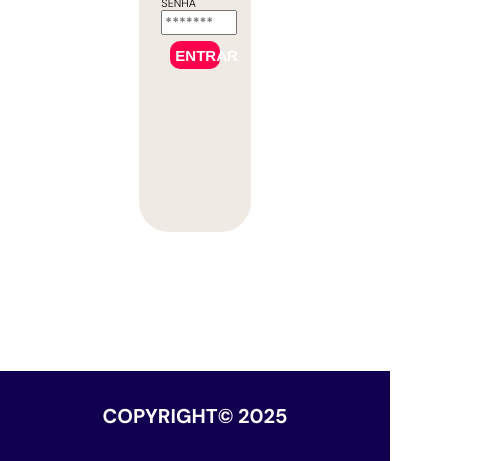
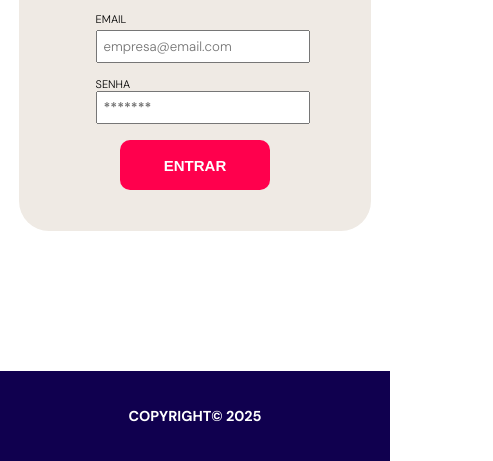
Before and after one commit to grupo-10-2ads-A/FlyOn-Aplicacao, a website: page code/site/public/auth/login.html in a window 390 px wide. Shown: the part 383-844 px from the top of the page, 493 px wide, since content can reach past the window. Drawn offline with Linux system fonts and the light colour scheme.

Commit message:
Telas de cadastro e login responsivas mobile

```diff
--- a/code/site/public/auth/login.html
+++ b/code/site/public/auth/login.html
@@ -5,6 +5,8 @@
     <meta name="viewport" content="width=device-width, initial-scale=1.0">
     <title>Document</title>
     <link rel="stylesheet" href="../style/login.css">
+    <link rel="stylesheet" href="../style/responsividade.css">
+    <link rel="stylesheet" href="../style/resp-cadastro-login.css">
     <link rel="preconnect" href="https://fonts.googleapis.com">
     <link rel="preconnect" href="https://fonts.gstatic.com" crossorigin>
     <link
@@ -18,7 +20,7 @@
         <span>Nome da empresa</span>
         </div>
         <div class="rigthside">
-            <span><a href="#home">INÍCIO</a></span>
+            <span><a href="../index.html">INÍCIO</a></span>
             <span><a href="#aboutus">SOBRE NÓS</a></span>
             <span><a href="#contactus">CONTATO</a></span>
             <span><a href="cadastro.html">CADASTRO</a></span>
--- /dev/null
+++ b/code/site/public/style/resp-cadastro-login.css
@@ -0,0 +1,13 @@
+@media screen and (max-width: 630px){
+    /* INICIO TELA DE CADASTRO RESPONSIVO */
+    main .form{
+        width: 85vw;
+        height: 85vw;
+        padding: 10px;
+        margin-top: 7%;
+    }
+
+    main{
+        height: 60vh;
+    }
+}
--- a/code/site/public/style/responsividade.css
+++ b/code/site/public/style/responsividade.css
@@ -10,7 +10,7 @@
 
     header .rigthside{
         flex-wrap: wrap;
-        width: 73vw;
+        width: 70vw;
     }
     /* FIM DO HEADER RESPONSIVO */
 
@@ -138,5 +138,13 @@
     main .contactUs .howContatUS .email span{
         font-size: 1.23rem;
     }
+    /* FIM DA SESSÃO DE FALE COM A GENTE */
+
+    /* ARRUMANDO RODAPÉ */
+    footer {
+        font-size: 0.9rem;
+    }
+    /* FIM DA TELA INICIAL - INDEX - RESPONSIVIDADE */
+
 
 }
```
Also changed, not shown: code/site/public/auth/cadastro.html (+3 -1 lines).
